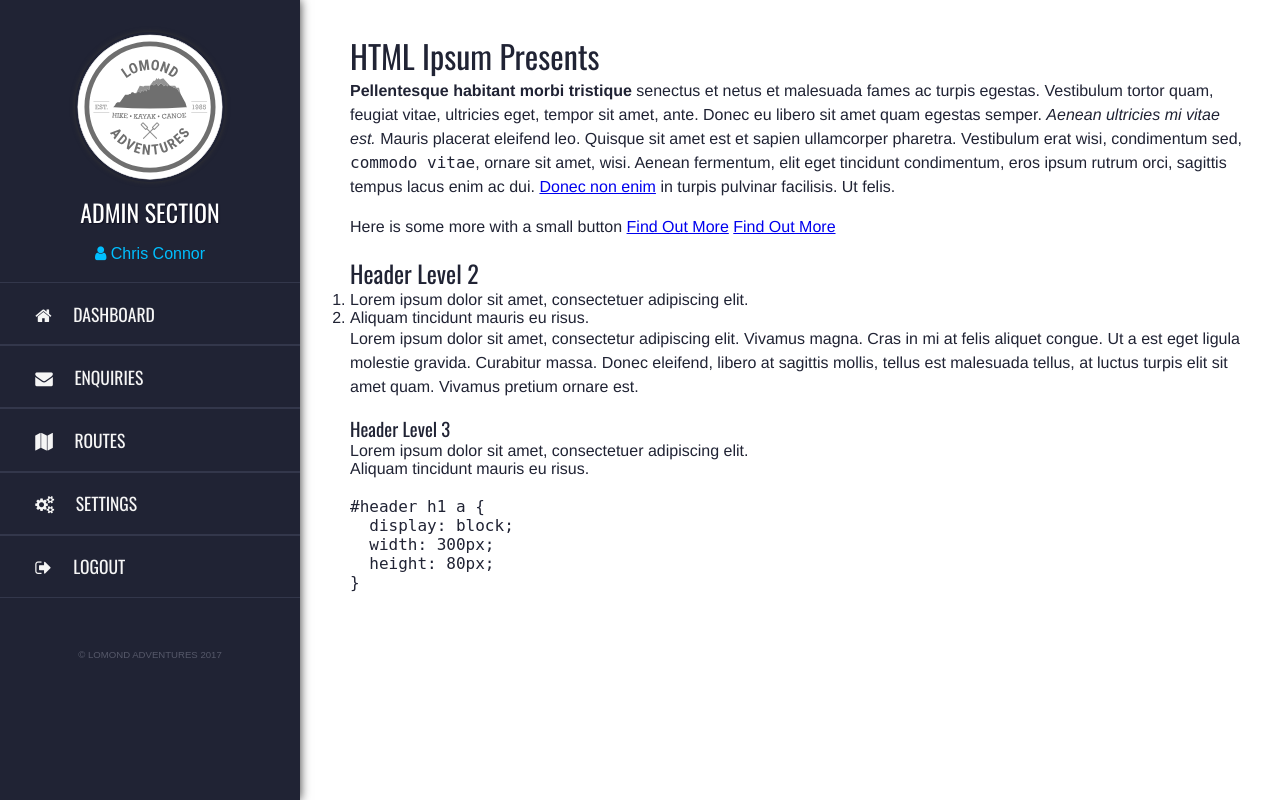
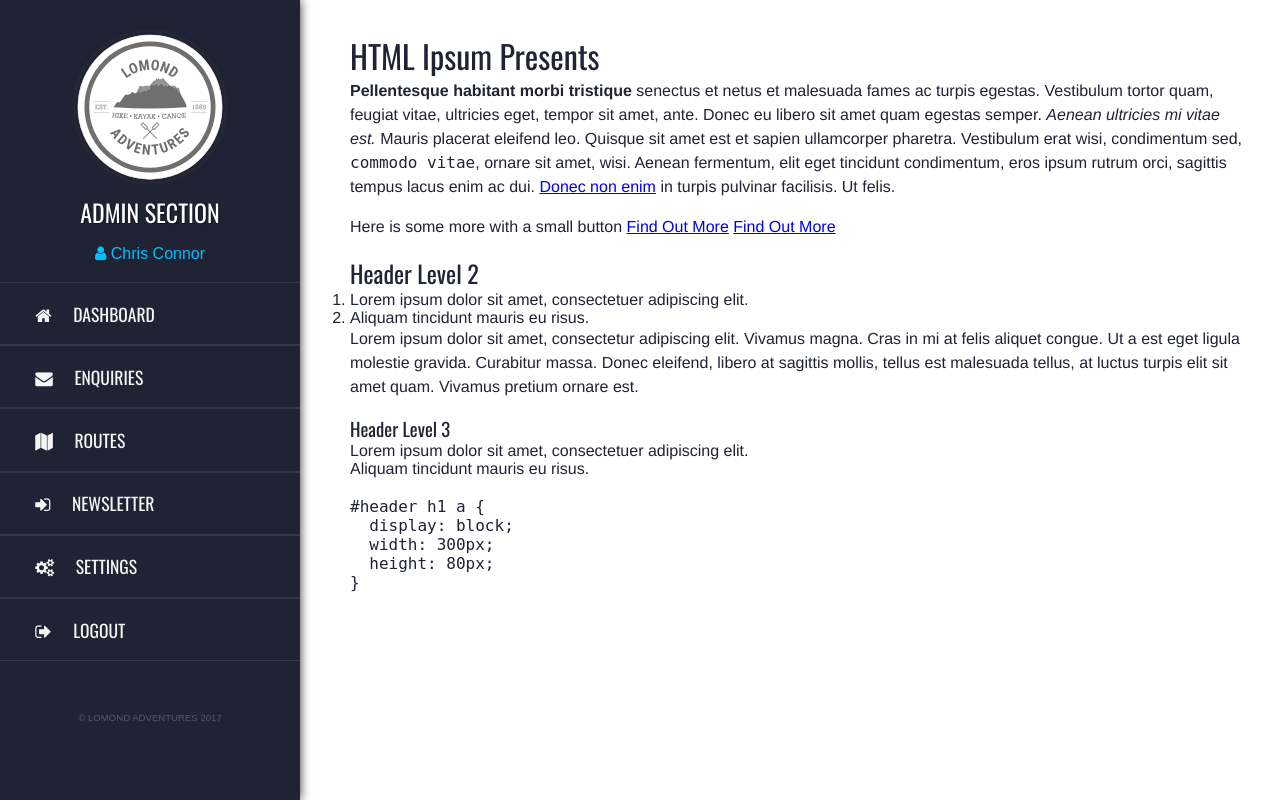
Before and after one commit to cjconnor24/OutdoorCentre, a PHP site: page /admin/index.php in a window 1280 px wide. Run offline with PHP 8.4, Linux system fonts and the light colour scheme.

Commit message:
Adding mailing list to nav

```diff
--- a/admin/includes/navigation.php
+++ b/admin/includes/navigation.php
@@ -1,5 +1,6 @@
 <li><a href="/admin/"><i class="fa fa-home"></i> <span>Dashboard</span></a></li>
 <li><a href="/admin/enquiries.php"><i class="fa fa-envelope"></i> <span>Enquiries</span></a></li>
 <li><a href="#"><i class="fa fa-map"></i> <span>Routes</span></a></li>
+<li><a href="/admin/newsletter.php"><i class="fa fa-sign-in"></i> <span>Newsletter</span></a></li>
 <li><a href="#"><i class="fa fa-gears"></i> <span>Settings</span></a></li>
 <li><a href="/"><i class="fa fa-sign-out"></i> <span>Logout</span></a></li>
```
